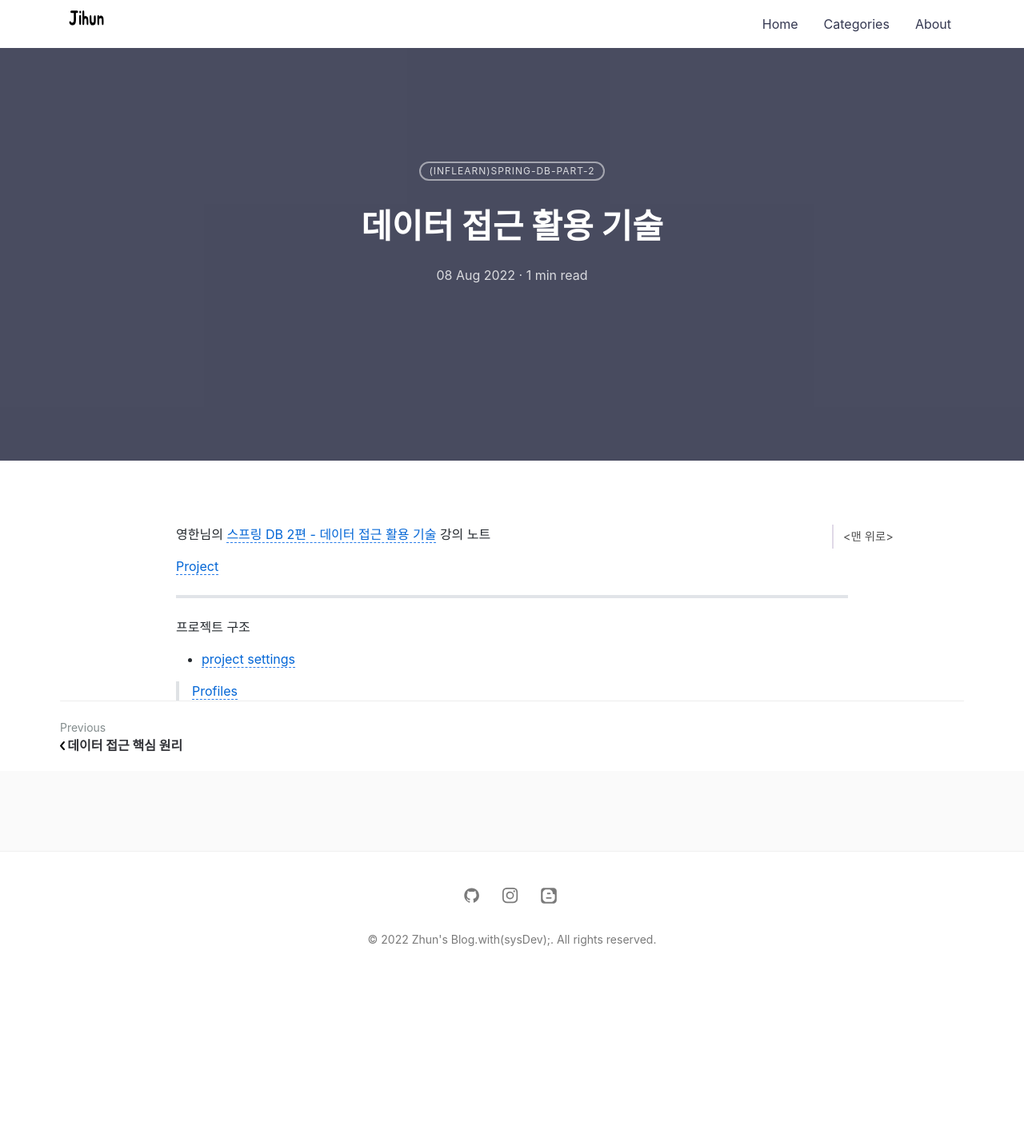
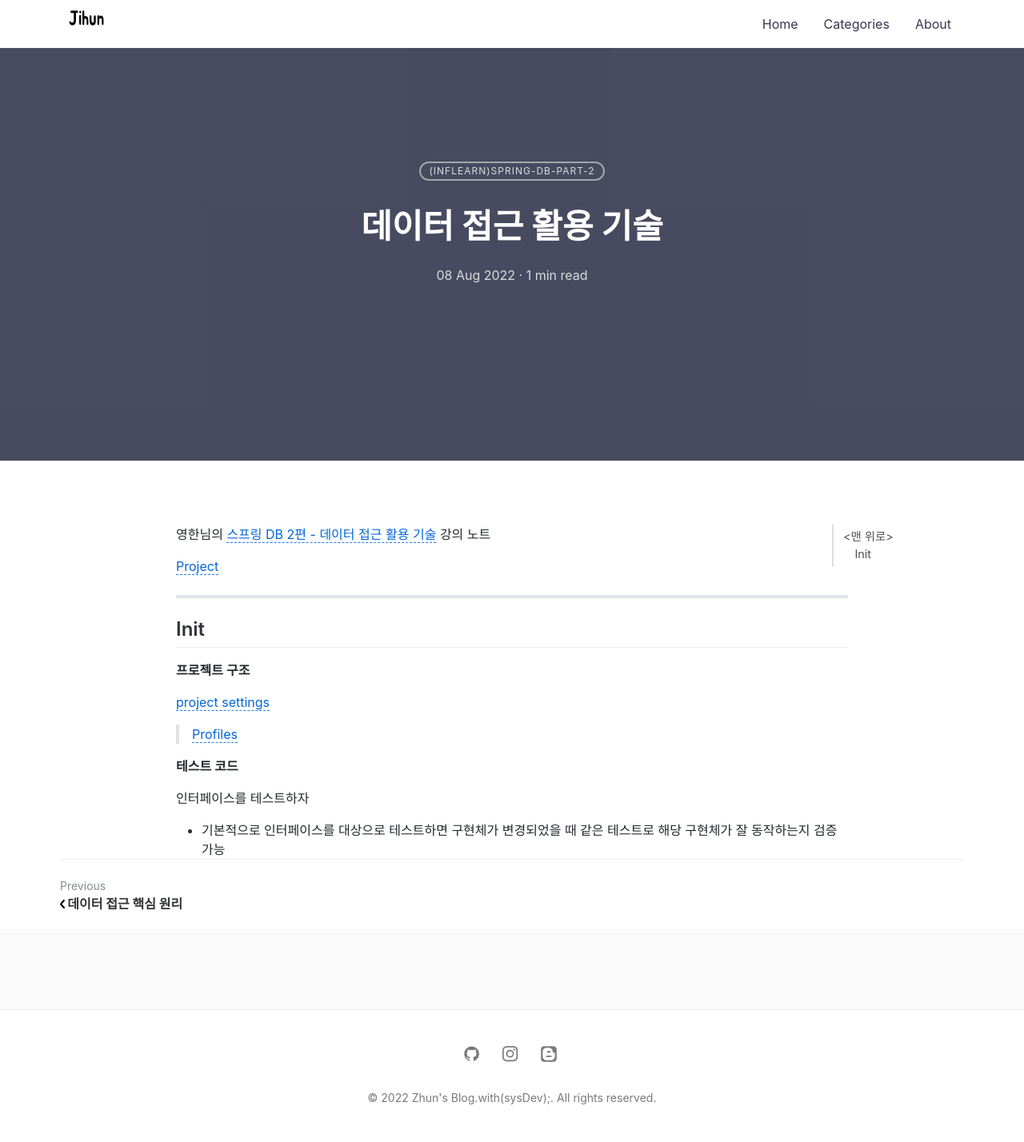
Before and after one commit to jihunparkme/jihunparkme.github.io, a Jekyll site: the page built from _posts/2022-08-08-Spring-DB-Part2.md, in a window 1280 px wide. Shown: the whole page at 80% size. Built offline with Jekyll 4.4.1, drawn with Linux system fonts in a browser that asks for light colours; nearby versions of some CDN libraries; comment, search, counter and statistics services are not loaded; before the commit the page ends 1230 px from its top, so only the background shows below that.

Commit message:
init: test code structure

```diff
--- a/_posts/2022-08-08-Spring-DB-Part2.md
+++ b/_posts/2022-08-08-Spring-DB-Part2.md
@@ -13,8 +13,16 @@ featured-img: spring-db-part-2
 
 ---
 
-프로젝트 구조
+## Init
 
-- [project settings](https://github.com/jihunparkme/Inflearn-Spring-DB/commit/fcbab133e9dd4d2fcfc86fe0b9aad156d68d857b)
+**프로젝트 구조**
+
+[project settings](https://github.com/jihunparkme/Inflearn-Spring-DB/commit/fcbab133e9dd4d2fcfc86fe0b9aad156d68d857b)
 
 > [Profiles](https://docs.spring.io/spring-boot/docs/current/reference/html/features.html#features.profiles)
+
+**테스트 코드**
+
+인터페이스를 테스트하자
+
+- 기본적으로 인터페이스를 대상으로 테스트하면 구현체가 변경되었을 때 같은 테스트로 해당 구현체가 잘 동작하는지 검증 가능
```
